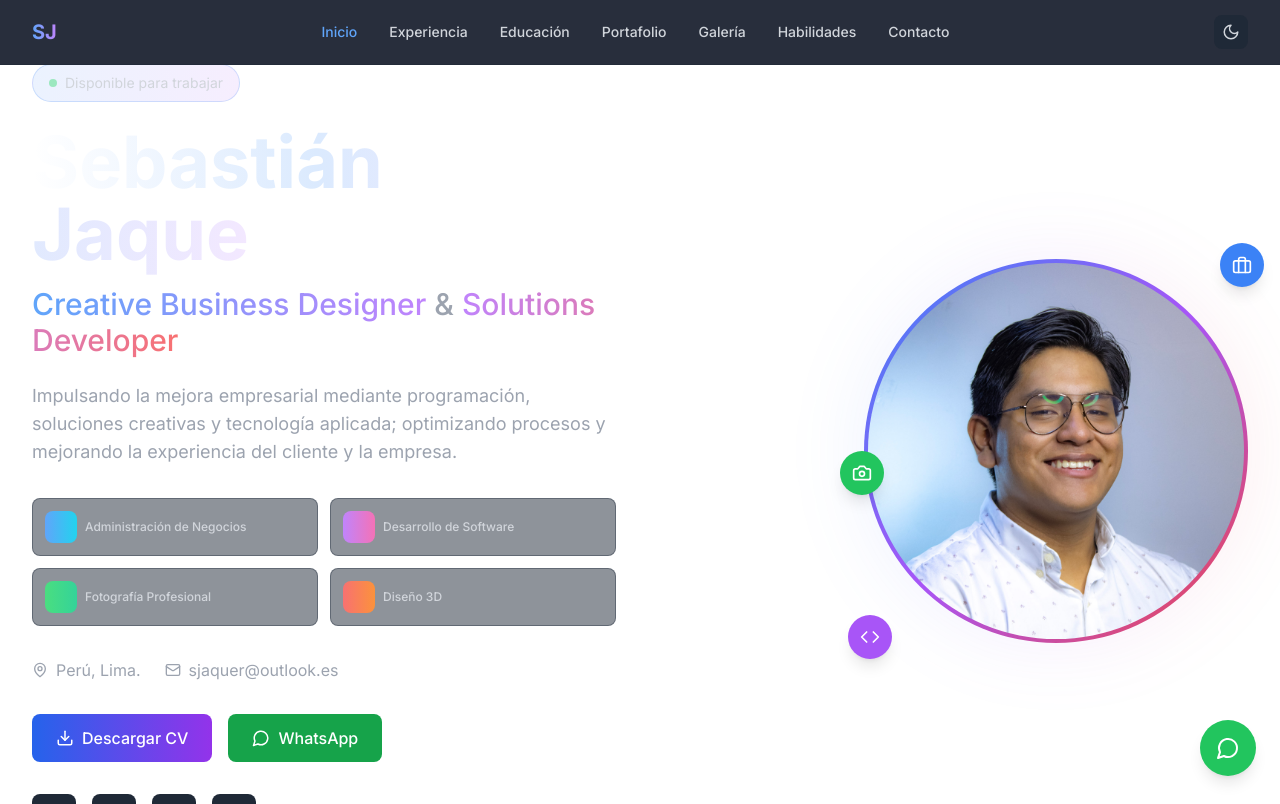
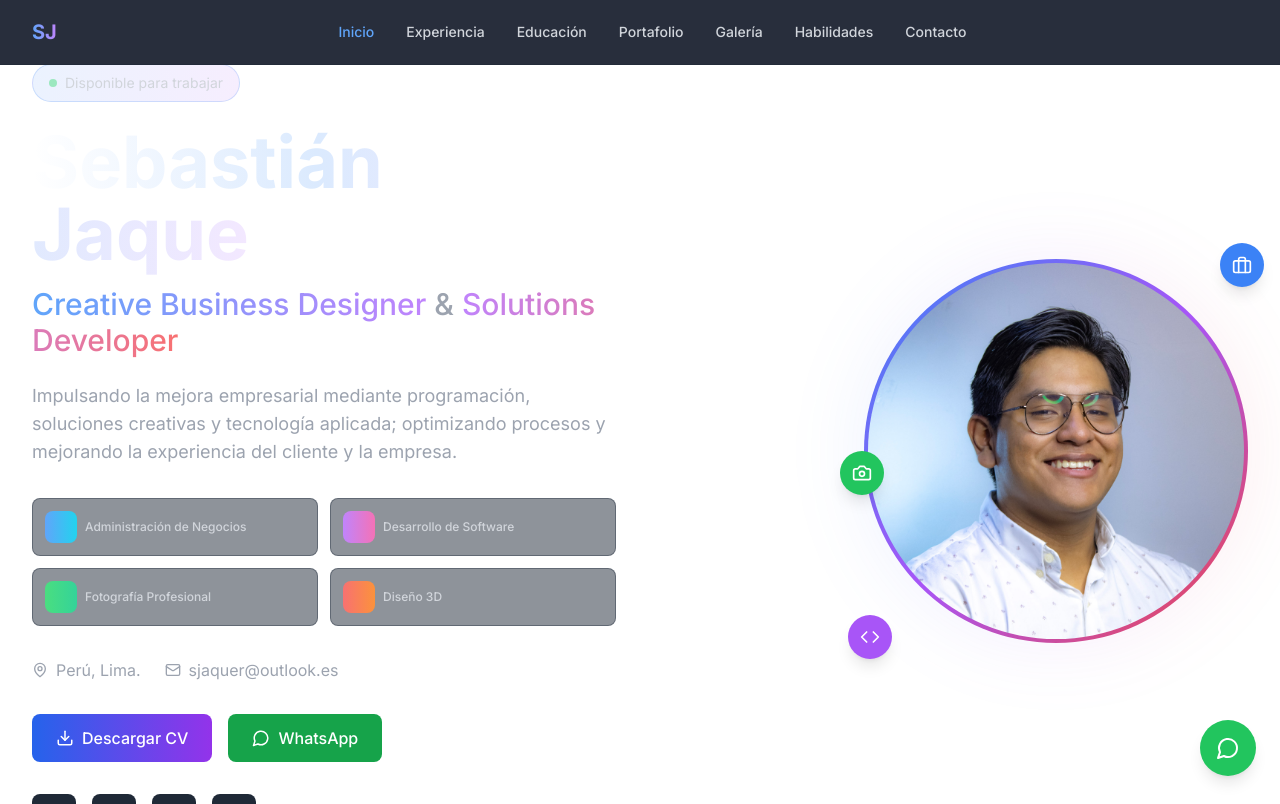
Before and after one commit to sjaquer/portafolio, a React (Vite) app: page / in a window 1280 px wide. Shown: the top 804 px of the page. Built offline with nearby package versions, Linux system fonts and the light colour scheme.

Commit message:
Remove dark mode and theme toggle

```diff
--- a/index.html
+++ b/index.html
@@ -16,15 +16,6 @@
     <link rel="preconnect" href="https://fonts.googleapis.com">
     <link rel="preconnect" href="https://fonts.gstatic.com" crossorigin>
     <link href="https://fonts.googleapis.com/css2?family=Inter:wght@300;400;500;600;700&display=swap" rel="stylesheet">
-    <script>
-      (function () {
-        const stored = localStorage.getItem('theme');
-        const prefersDark = window.matchMedia('(prefers-color-scheme: dark)').matches;
-        if (stored ? stored === 'dark' : prefersDark) {
-          document.documentElement.classList.add('dark');
-        }
-      })();
-    </script>
   </head>
   <body>
     <div id="root"></div>
--- a/src/App.tsx
+++ b/src/App.tsx
@@ -48,7 +48,7 @@ function App() {
 
   if (isLoading) {
     return (
-      <div className="min-h-screen flex items-center justify-center bg-white text-gray-900 dark:bg-gray-900 dark:text-white">
+      <div className="min-h-screen flex items-center justify-center bg-white text-gray-900">
         <div className="text-center">
           <motion.div
             initial={{ scale: 0 }}
@@ -86,7 +86,7 @@ function App() {
         animate={{ opacity: 1 }}
         exit={{ opacity: 0 }}
         transition={{ duration: 0.5 }}
-        className="min-h-screen bg-white text-gray-900 dark:bg-gray-900 dark:text-white"
+        className="min-h-screen bg-white text-gray-900"
       >
         <Header activeSection={activeSection} setActiveSection={setActiveSection} />
 
--- a/src/components/Header.tsx
+++ b/src/components/Header.tsx
@@ -1,7 +1,6 @@
 import React from 'react';
 import { motion } from 'framer-motion';
-import { Moon, Sun, Menu, X } from 'lucide-react';
-import { useTheme } from '../hooks/useTheme';
+import { Menu, X } from 'lucide-react';
 
 interface HeaderProps {
   activeSection: string;
@@ -9,7 +8,6 @@ interface HeaderProps {
 }
 
 const Header: React.FC<HeaderProps> = ({ activeSection, setActiveSection }) => {
-  const { isDark, toggleTheme } = useTheme();
   const [mobileMenuOpen, setMobileMenuOpen] = React.useState(false);
 
   const sections = [
@@ -35,7 +33,7 @@ const Header: React.FC<HeaderProps> = ({ activeSection, setActiveSection }) => {
     <motion.header
       initial={{ y: -100 }}
       animate={{ y: 0 }}
-      className="fixed top-0 left-0 right-0 z-50 w-full overflow-x-hidden bg-gray-900/90 dark:bg-gray-900/90 backdrop-blur-lg border-b border-gray-800/50"
+      className="fixed top-0 left-0 right-0 z-50 w-full overflow-x-hidden bg-gray-900/90 backdrop-blur-lg border-b border-gray-800/50"
     >
       <div className="max-w-7xl mx-auto px-4 sm:px-6 lg:px-8">
         <div className="flex items-center justify-between h-16">
@@ -64,18 +62,8 @@ const Header: React.FC<HeaderProps> = ({ activeSection, setActiveSection }) => {
             ))}
           </nav>
 
-          {/* Theme Toggle & Mobile Menu */}
-          <div className="flex items-center space-x-4">
-            <motion.button
-              whileHover={{ scale: 1.1 }}
-              whileTap={{ scale: 0.9 }}
-              onClick={toggleTheme}
-              className="p-2 rounded-lg bg-gray-800 text-gray-300 hover:text-white transition-colors"
-            >
-              {isDark ? <Sun size={18} /> : <Moon size={18} />}
-            </motion.button>
-
-            {/* Mobile Menu Button */}
+          {/* Mobile Menu Button */}
+          <div className="flex items-center">
             <button
               onClick={() => setMobileMenuOpen(!mobileMenuOpen)}
               className="md:hidden p-2 rounded-lg bg-gray-800 text-gray-300 hover:text-white transition-colors"
--- a/src/hooks/useTheme.ts
+++ /dev/null
@@ -1,41 +0,0 @@
-import { useState, useEffect } from 'react';
-
-export const useTheme = () => {
-  const getPreferredTheme = () => {
-    if (typeof window !== 'undefined') {
-      const stored = localStorage.getItem('theme');
-      if (stored) {
-        return stored === 'dark';
-      }
-      return window.matchMedia('(prefers-color-scheme: dark)').matches;
-    }
-    return true;
-  };
-
-  const [isDark, setIsDark] = useState(getPreferredTheme);
-
-  useEffect(() => {
-    const matcher = window.matchMedia('(prefers-color-scheme: dark)');
-    const systemChange = (e: MediaQueryListEvent) => {
-      const stored = localStorage.getItem('theme');
-      if (!stored) {
-        setIsDark(e.matches);
-      }
-    };
-    matcher.addEventListener('change', systemChange);
-    return () => matcher.removeEventListener('change', systemChange);
-  }, []);
-
-  useEffect(() => {
-    localStorage.setItem('theme', isDark ? 'dark' : 'light');
-    if (isDark) {
-      document.documentElement.classList.add('dark');
-    } else {
-      document.documentElement.classList.remove('dark');
-    }
-  }, [isDark]);
-
-  const toggleTheme = () => setIsDark(!isDark);
-
-  return { isDark, toggleTheme };
-};
--- a/src/index.css
+++ b/src/index.css
@@ -113,10 +113,6 @@ textarea:focus-visible {
   outline-offset: 2px;
 }
 
-/* Dark theme styles */
-.dark {
-  color-scheme: dark;
-}
 
 /* Smooth transitions */
 * {
--- a/tailwind.config.js
+++ b/tailwind.config.js
@@ -1,7 +1,6 @@
 /** @type {import('tailwindcss').Config} */
 export default {
   content: ['./index.html', './src/**/*.{js,ts,jsx,tsx}'],
-  darkMode: 'class',
   theme: {
     extend: {
       colors: {
@@ -41,18 +40,6 @@ export default {
           800: '#9f1239',
           900: '#881337',
         },
-        dark: {
-          50: '#f8fafc',
-          100: '#f1f5f9',
-          200: '#e2e8f0',
-          300: '#cbd5e1',
-          400: '#94a3b8',
-          500: '#64748b',
-          600: '#475569',
-          700: '#334155',
-          800: '#1e293b',
-          900: '#0f172a',
-        }
       },
       fontFamily: {
         sans: ['Inter', 'ui-sans-serif', 'system-ui'],
```
